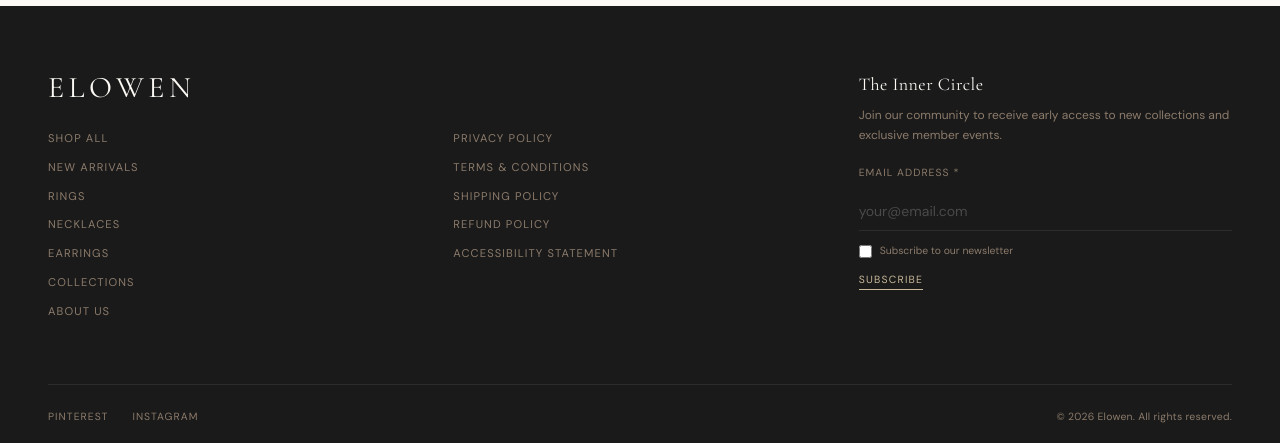
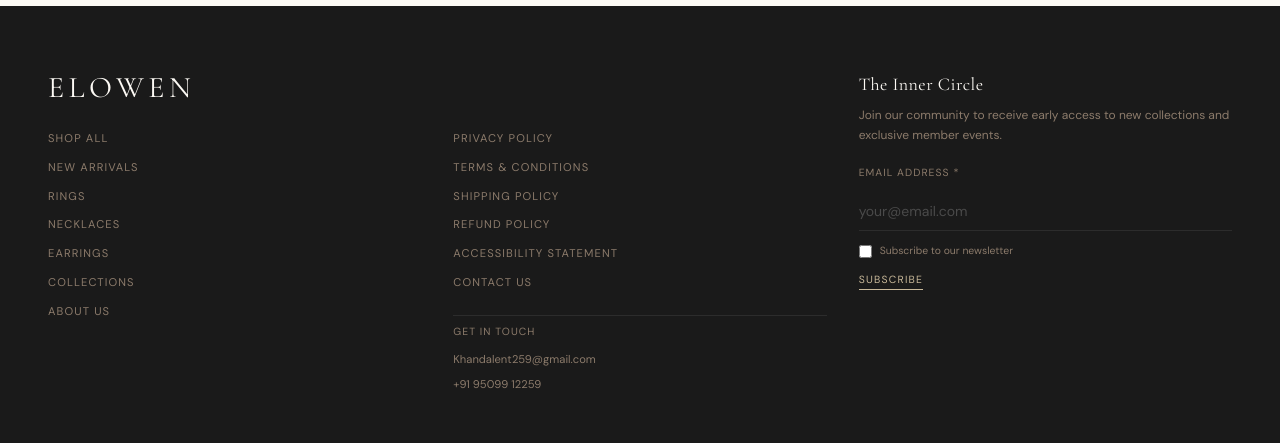
Before and after one commit to Vinayakp2001/elowen, a Next.js app in the folder apps/web/: page /about in a window 1280 px wide. Shown: the part 1398-1841 px from the top of the page. Built offline with nearby package versions, Linux system fonts and the light colour scheme; no server answers.

Commit message:
feat: add contact info, policy pages for PG registration

```diff
--- a/apps/web/components/layout/site-footer.tsx
+++ b/apps/web/components/layout/site-footer.tsx
@@ -46,17 +46,44 @@ export function SiteFooter({ shopLinks }: SiteFooterProps) {
             </nav>
           </div>
 
-          {/* Col 2 — Policy links */}
-          <div className="flex flex-col gap-3 md:pt-[3.75rem]">
-            {policyLinks.map((link) => (
+          {/* Col 2 — Policy links + Contact */}
+          <div className="flex flex-col gap-6 md:pt-[3.75rem]">
+            <div className="flex flex-col gap-3">
+              {policyLinks.map((link) => (
+                <Link
+                  key={link.href}
+                  href={link.href}
+                  className="font-sans text-[0.7rem] tracking-[0.1em] uppercase text-[#8C7B6B] hover:text-[#C9B99A] transition-colors duration-200"
+                >
+                  {link.label}
+                </Link>
+              ))}
               <Link
-                key={link.href}
-                href={link.href}
+                href="/contact"
                 className="font-sans text-[0.7rem] tracking-[0.1em] uppercase text-[#8C7B6B] hover:text-[#C9B99A] transition-colors duration-200"
               >
-                {link.label}
+                Contact Us
               </Link>
-            ))}
+            </div>
+
+            {/* Contact info */}
+            <div className="flex flex-col gap-2 pt-2 border-t border-[#2C2C2C]">
+              <p className="font-sans text-[0.65rem] tracking-[0.1em] uppercase text-[#8C7B6B] mb-1">
+                Get in Touch
+              </p>
+              <a
+                href="mailto:Khandalent259@gmail.com"
+                className="font-sans text-[0.7rem] text-[#8C7B6B] hover:text-[#C9B99A] transition-colors duration-200"
+              >
+                Khandalent259@gmail.com
+              </a>
+              <a
+                href="tel:+919509912259"
+                className="font-sans text-[0.7rem] text-[#8C7B6B] hover:text-[#C9B99A] transition-colors duration-200"
+              >
+                +91 95099 12259
+              </a>
+            </div>
           </div>
 
           {/* Col 3 — Newsletter */}
```
